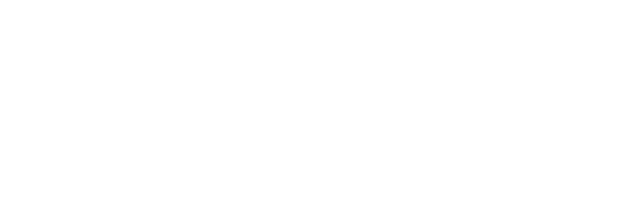
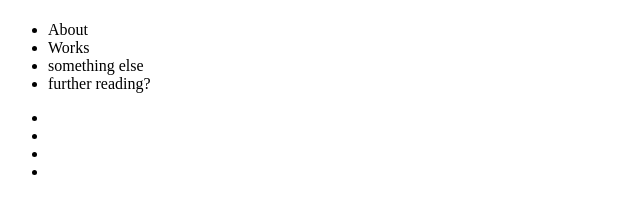
Before and after one commit to mollydotwhat/pretend-portfolio, a plain HTML site: page index.html in a window 1280 px wide. Shown: the whole page, without its empty margins (0-640 px from the left). Drawn offline with Linux system fonts and the light colour scheme.

Commit message:
this is what happens when you're working in the wrong window for WAY TOO LONG

```diff
--- a/index.html
+++ b/index.html
@@ -5,7 +5,53 @@
     <meta name="viewport" content="width=device-width, initial-scale=1.0">
     <title>Alleged Portfolio</title>
 </head>
+
 <body>
+    <header>
+        <h1>
+            <!-- avatar/profile pic and name -->
+        </h1>
+        <nav>
+            <!-- links to sections on page (about me, and separate ones for each work?)-->
+            <ul>
+                <!-- update this with something that makes sense -->
+                <li>About</li>
+                <li>Works</li>
+                <li>something else</li>
+                <li>further reading?</li>
+            </ul>
+        </nav>
+    </header>
+    <main>
+        <!-- maybe i need a container for this whole area so i can set display to flex? but i think i also want the works section to use flex in itself, so...have to test that -->
+        <!-- also order within here doesn't matter really. design preference. -->
+        <article>
+            <!-- about me goes here -->
+        </article>
+        <article>
+            <!-- works go here. links need to be images. find something not-boring to show?-->
+            <ul>
+                <li>
+                <!-- work 1 -->
+                </li>
+                <li>
+                <!-- work 2 -->
+                </li>
+                <li>
+                <!-- work 3 -->
+                </li>
+                <li>
+                <!-- work 4 -->
+                </li>
+            </ul>
+        </article>
+        <section>
+            <!-- contact me section goes here. DO NOT use real contact info. Email, socials etc. -->
+        </section>
 
+    </main>
+    <footer>
+        <!-- idk, copyright goes here? it's a footer -->
+    </footer>
 </body>
 </html>
```
Also changed, not shown: assets/css/style.css (+29 -0 lines), 1 other file.
